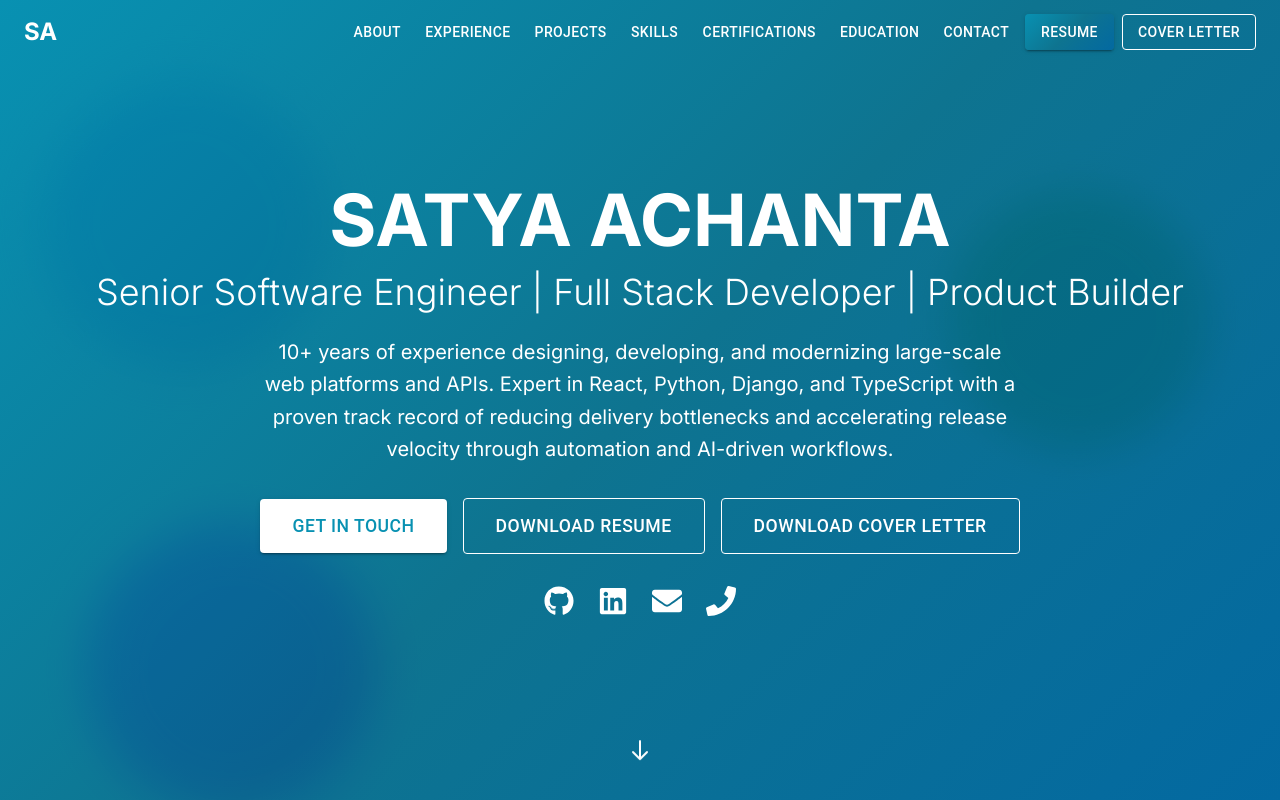
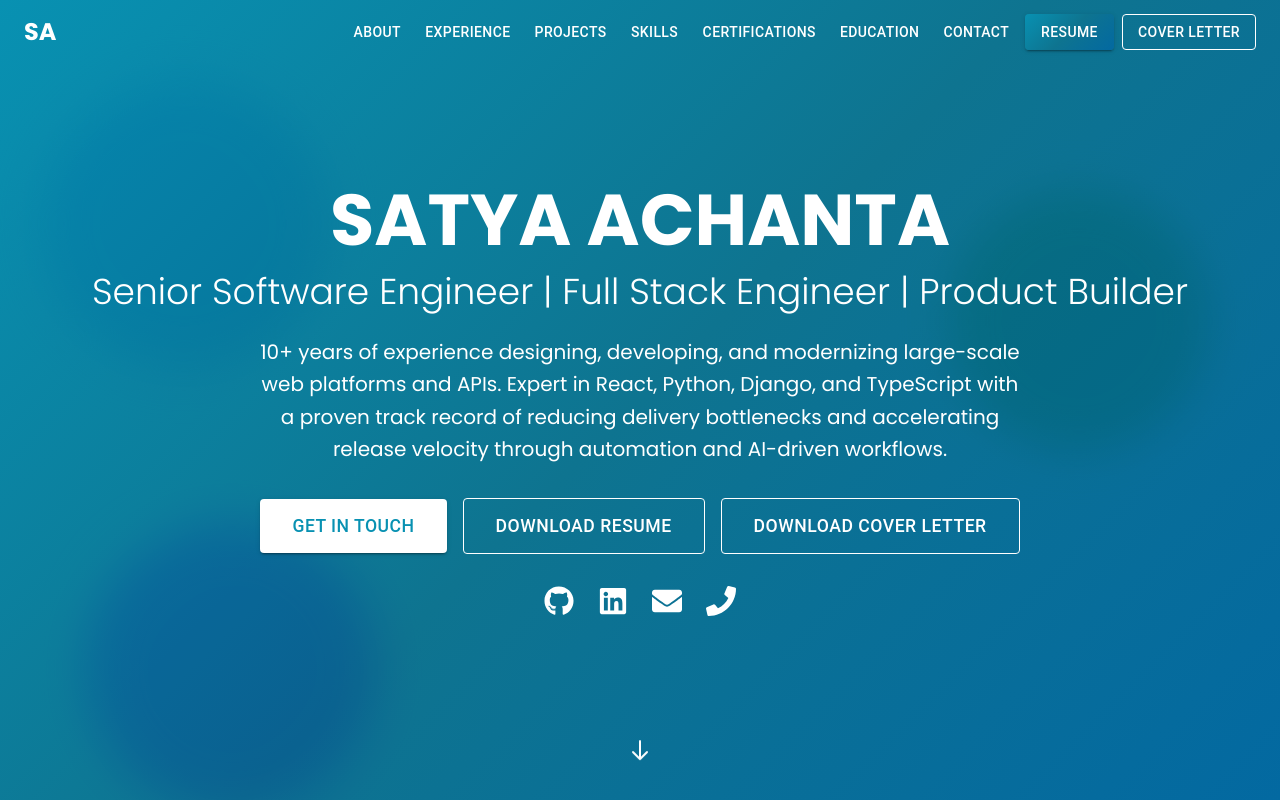
Before and after one commit to SatyaAchanta/portfolio, a Next.js app: page / in a window 1280 px wide. Shown: the top 800 px of the page. Built offline with nearby package versions, Linux system fonts and the light colour scheme.

Commit message:
bugfix: fixed resume and CL download. Also switched font to Poppins

```diff
--- a/app/layout.tsx
+++ b/app/layout.tsx
@@ -1,8 +1,11 @@
 import type { Metadata } from "next";
-import { Inter } from "next/font/google";
+import { Poppins } from "next/font/google";
 import "./globals.css";
 
-const inter = Inter({ subsets: ["latin"] });
+const poppins = Poppins({
+  subsets: ["latin"],
+  weight: ["300", "400", "500", "600", "700"]
+});
 
 export const metadata: Metadata = {
   title: "Satya Achanta - Senior Software Engineer",
@@ -17,7 +20,7 @@ export default function RootLayout({
 }>) {
   return (
     <html lang="en" className="scroll-smooth">
-      <body className={inter.className}>{children}</body>
+      <body className={poppins.className}>{children}</body>
     </html>
   );
 }
--- a/components/Hero.tsx
+++ b/components/Hero.tsx
@@ -32,9 +32,9 @@ export default function Hero() {
             initial={{ opacity: 0, y: 20 }}
             animate={{ opacity: 1, y: 0 }}
             transition={{ delay: 0.4, duration: 0.8 }}
-            className="text-2xl md:text-4xl mb-6 font-light"
+            className="text-xl md:text-4xl mb-6 font-light "
           >
-            Senior Software Engineer | Full Stack Developer | Product Builder
+            Senior Software Engineer | Full Stack Engineer | Product Builder
           </motion.h2>
 
           <motion.p
```
Also changed, not shown: 2 other files (tests, documents, lock files or other folders).
